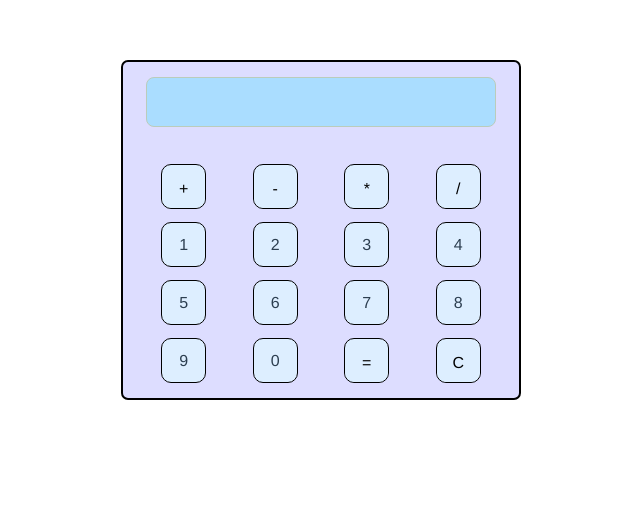
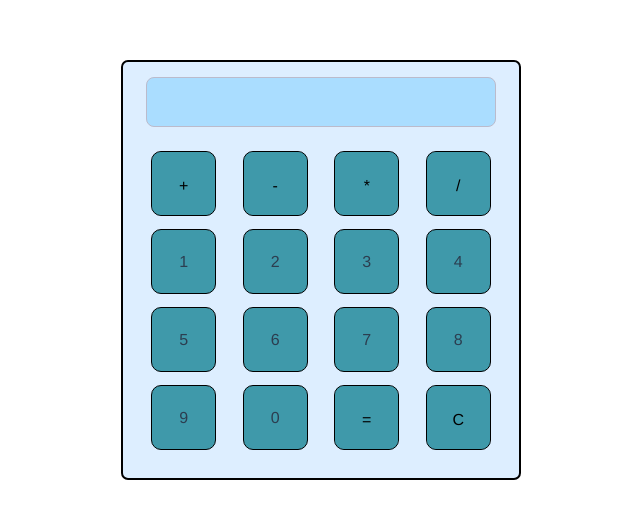
Before and after one commit to Jordan-Rowland/vie-calculator, a Vue app: page / in a window 1280 px wide. Shown: the top 518 px of the page, without its empty margins (319-959 px from the left). Built offline with nearby package versions, Linux system fonts and the light colour scheme.

Commit message:
changed color, fixed button range

```diff
--- a/src/App.vue
+++ b/src/App.vue
@@ -2,9 +2,11 @@
   <div id="app">
     <div class="container">
     <div class="result-display">
+      <!-- <strong> -->
       {{ number1 }}
       {{ calculationType }}
       {{ number2 }}
+      <!-- </strong> -->
     </div>
     <br>
     <div class="columns">
@@ -90,25 +92,33 @@ export default Vue.extend({
       if (this.number2) {
         this.calculation()
       }
-      this.calculationType = '+'
+      if (this.number1) {
+        this.calculationType = '+'
+      }
     },
     subtract() {
       if (this.number2) {
         this.calculation()
       }
-      this.calculationType = '-'
+      if (this.number1) {
+        this.calculationType = '-'
+      }
     },
     multiply() {
       if (this.number2) {
         this.calculation()
       }
-      this.calculationType = '*'
+      if (this.number1) {
+        this.calculationType = '*'
+      }
     },
     divide() {
       if (this.number2) {
         this.calculation()
       }
-      this.calculationType = '/'
+      if (this.number1) {
+        this.calculationType = '/'
+      }
     },
     enterNumber(event) {
       if (!this.calculationType) {
@@ -141,36 +151,41 @@ export default Vue.extend({
   border: 2px solid black;
   border-radius: 7px;
   padding: 15px;
-  background-color: #ddf;
+  background-color: #def;
 }
 
 .app-button {
   border: 1px solid black;
   border-radius: 10px;
-  width: 45px;
-  height: 45px;
+  box-shadow: none;
+  width: 65px;
+  height: 65px;
   margin: auto;
-  background-color: #def;
-  margin-top: 13px;
-}
-
-button {
-  background-color: #def;
-  border: none;
-  margin-top: 6px;
-  border-radius: 10px;
-  width: 100%;
-  height: 85%;
+  background-color: #3f99aa;
+  margin-bottom: 13px;
 }
 
 .app-button:hover, button:hover {
   cursor: pointer;
 }
 
+button {
+  background-color: #3f99aa;
+  border: none;
+  padding-top: 6px;
+  border-radius: 10px;
+  width: 100%;
+  height: 100%;
+}
+
+button:focus, button:active {
+  outline:none;
+}
+
 .result-display {
   background-color: #adf;
   height: 50px;
-  border: 1px solid #bcb;
+  border: 1px solid #bbc;
   border-radius: 8px;
   margin: auto;
   padding-top: 13px;
--- a/src/components/Button.vue
+++ b/src/components/Button.vue
@@ -30,6 +30,8 @@ div:hover {
 }
 
 p {
-  margin-top: 10px;
+  height: 65px;
+  padding-top: 20px;
+  /*border: 1px solid red;*/
 }
 </style>
```
